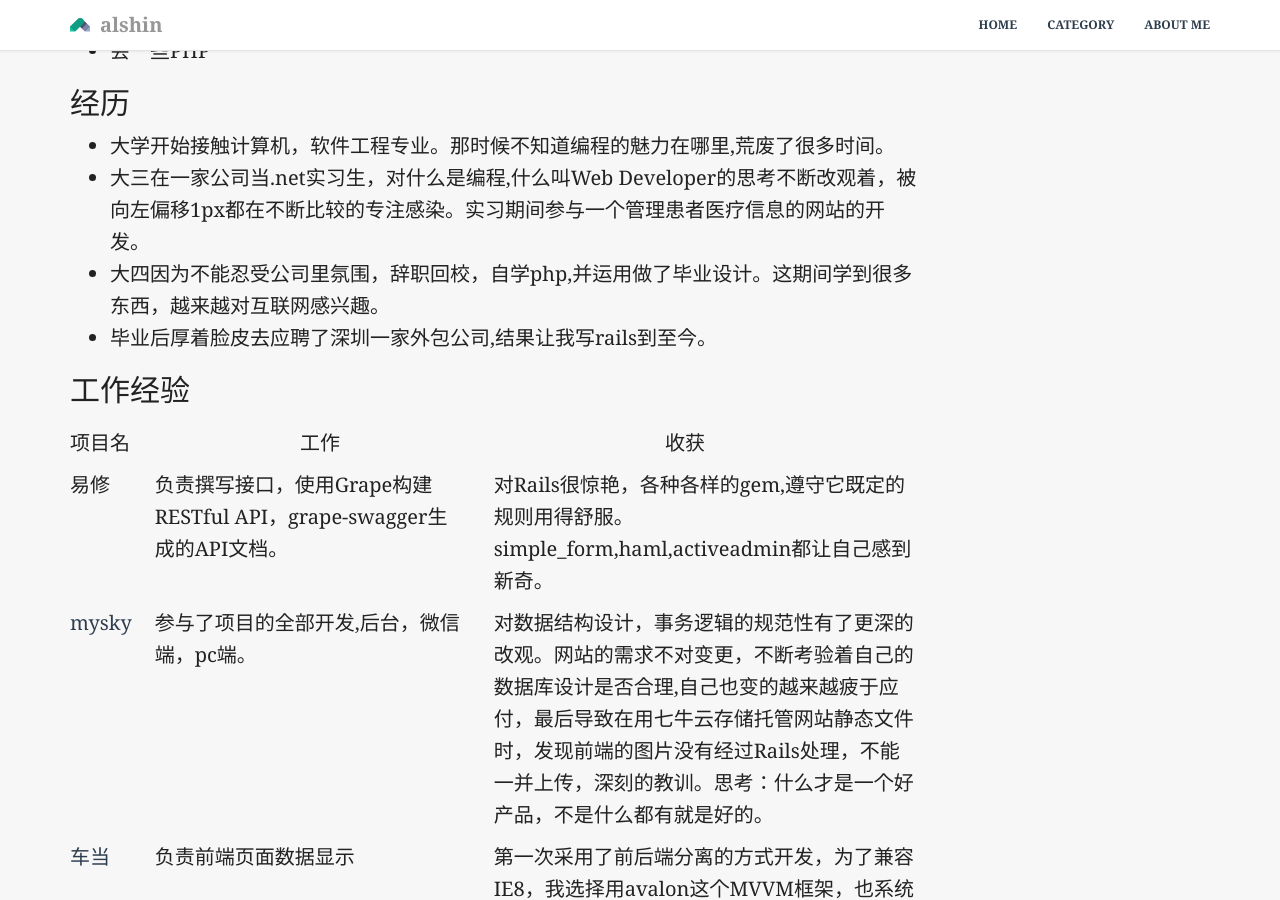
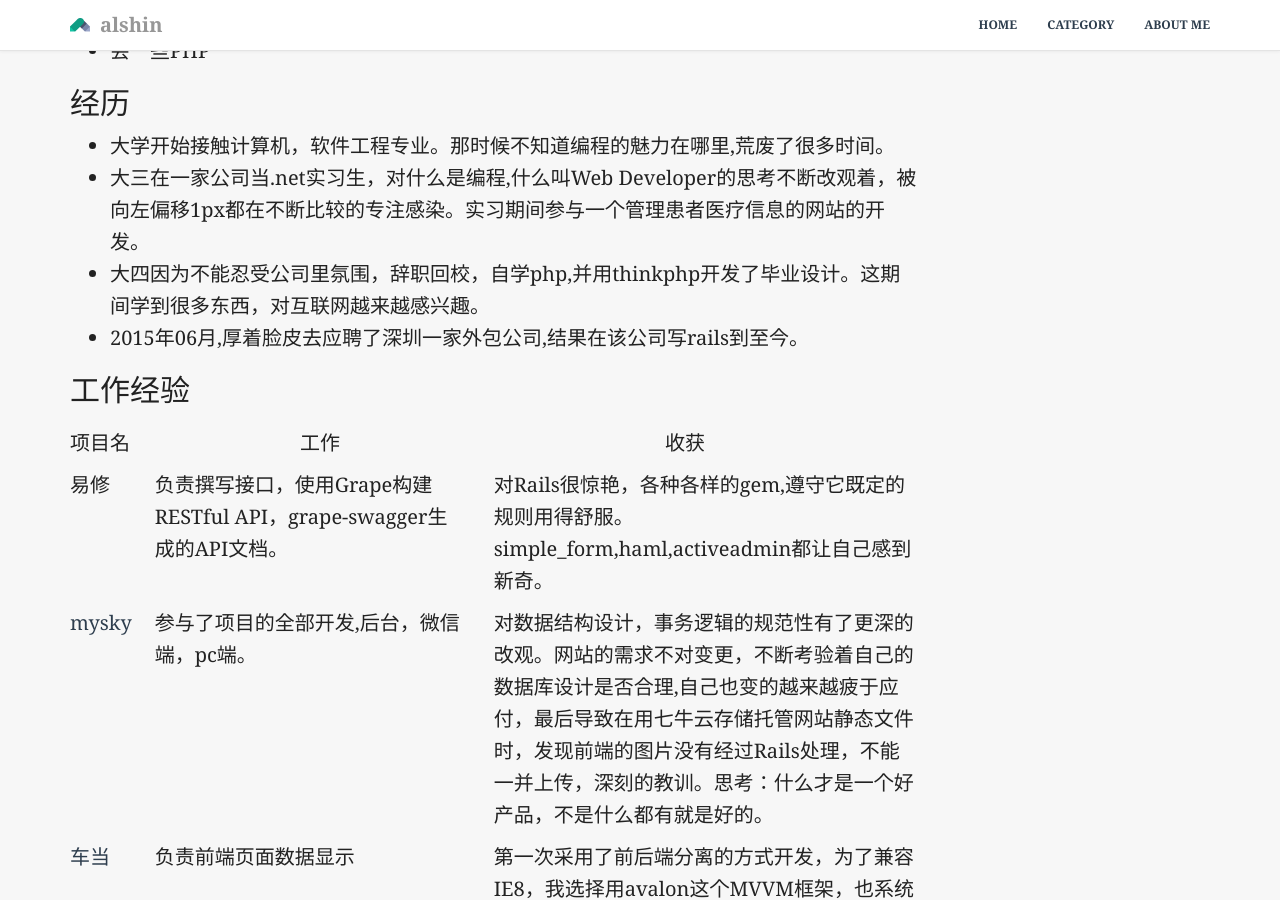
Before and after one commit to yunshang/blog, a Jekyll site: the page built from about.html, in a window 1280 px wide and 900 px high, scrolled down 479 px. Built offline with Jekyll 4.4.1, drawn with Linux system fonts in a browser that asks for light colours.

Commit message:
调整语句

```diff
--- a/about.html
+++ b/about.html
@@ -23,8 +23,8 @@
   <ul>
     <li>大学开始接触计算机，软件工程专业。那时候不知道编程的魅力在哪里,荒废了很多时间。</li>
     <li>大三在一家公司当.net实习生，对什么是编程,什么叫Web Developer的思考不断改观着，被向左偏移1px都在不断比较的专注感染。实习期间参与一个管理患者医疗信息的网站的开发。</li>
-    <li>大四因为不能忍受公司里氛围，辞职回校，自学php,并运用做了毕业设计。这期间学到很多东西，越来越对互联网感兴趣。</li>
-    <li>毕业后厚着脸皮去应聘了深圳一家外包公司,结果让我写rails到至今。</li>
+    <li>大四因为不能忍受公司里氛围，辞职回校，自学php,并用thinkphp开发了毕业设计。这期间学到很多东西，对互联网越来越感兴趣。</li>
+    <li>2015年06月,厚着脸皮去应聘了深圳一家外包公司,结果在该公司写rails到至今。</li>
   </ul>
   <h2>工作经验</h2>
   <div class="box">
```
Also changed, not shown: 1 other file.
